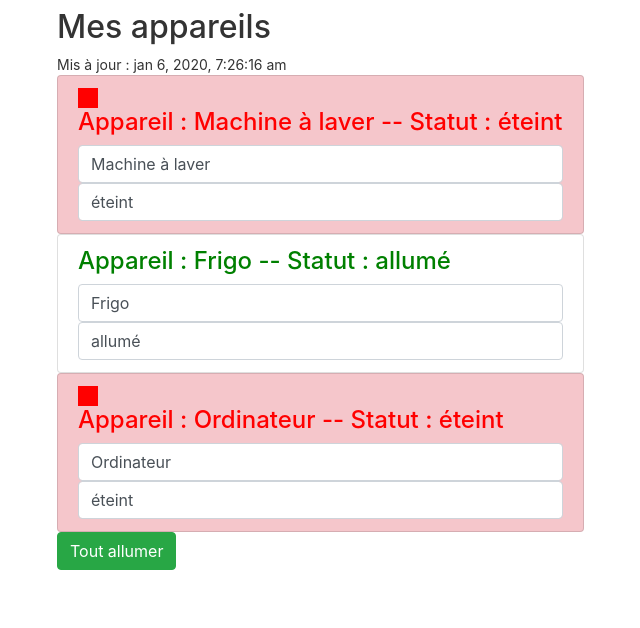
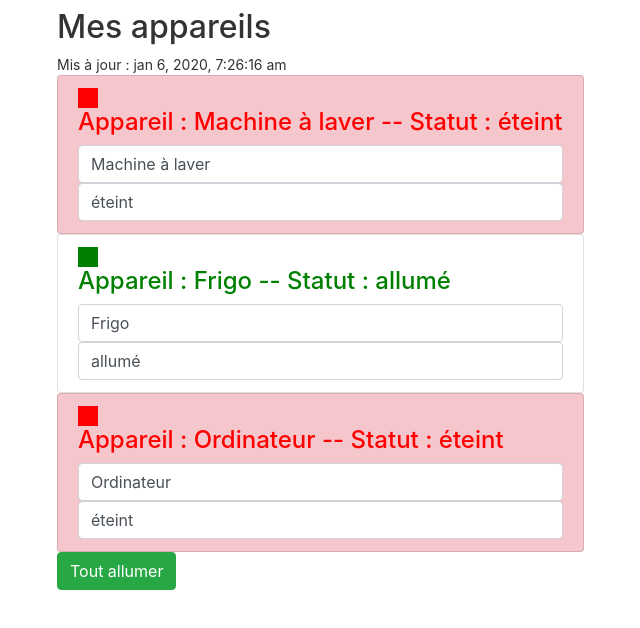
Before and after one commit to Antoine-Goncalves/FirstProjectAngular, an Angular app: page / in a window 1280 px wide. Shown: the top 628 px of the page, without its empty margins (13-653 px from the left). Built offline with nearby package versions, Linux system fonts and the light colour scheme.

Commit message:
:fire: add square green for appareilStatus allumé

```diff
--- a/src/app/appareil/appareil.component.html
+++ b/src/app/appareil/appareil.component.html
@@ -9,6 +9,10 @@
     style="width:20px;height:20px;background-color:red;"
     *ngIf="appareilStatus === 'éteint'"
   ></div>
+  <div
+    style="width:20px;height:20px;background-color:green;"
+    *ngIf="appareilStatus === 'allumé'"
+  ></div>
   <h4 [ngStyle]="{ color: getColor() }">
     Appareil : {{ appareilName }} -- Statut : {{ getStatus() }}
   </h4>
```
